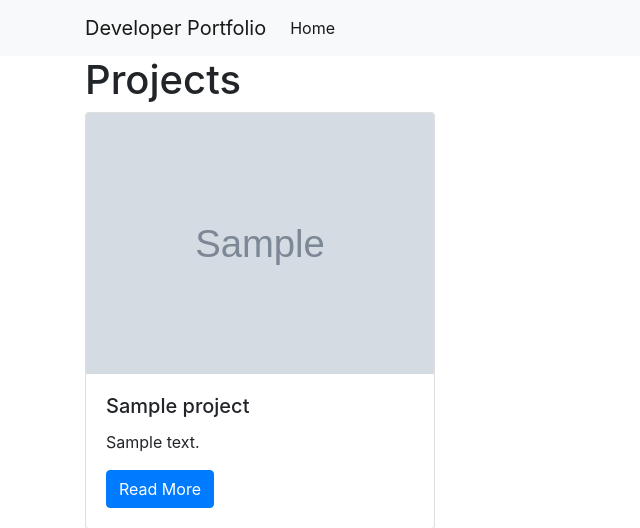
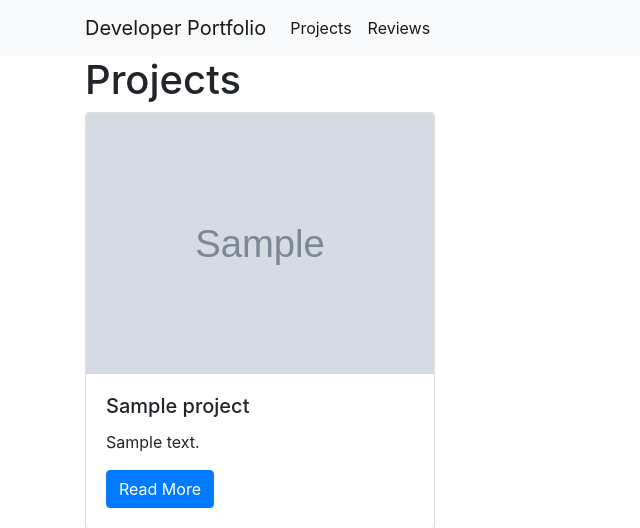
Before and after one commit to sjara11/portfolio-web-app-django, a Django app: page /projects/ in a window 1280 px wide. Shown: the top 528 px of the page, without its empty margins (0-640 px from the left). Run offline with Django 4.2, Linux system fonts and the light colour scheme; tables that the repository leaves empty hold one stand-in row (values such as "Sample post"); grey boxes marked "Sample" are stand-in pictures; some libraries are stand-ins or nearby versions.

Commit message:
include reviews app in header

```diff
--- a/developer_portfolio/templates/base.html
+++ b/developer_portfolio/templates/base.html
@@ -9,9 +9,8 @@
 
         <div class="collapse navbar-collapse" id="navbarSupportedContent">
           <ul class="navbar-nav mr-auto">
-            <li class="nav-item active">
-              <a class="nav-link" href="{% url 'project_index' %}">Home</a>
-            </li>
+            <li class="nav-item active"><a class="nav-link" href="{% url 'project_index' %}">Projects</a></li>
+            <li class="nav-item active"><a class="nav-link" href="{% url 'reviews_index' %}">Reviews</a></li>
           </ul>
         </div>
     </div>
```
